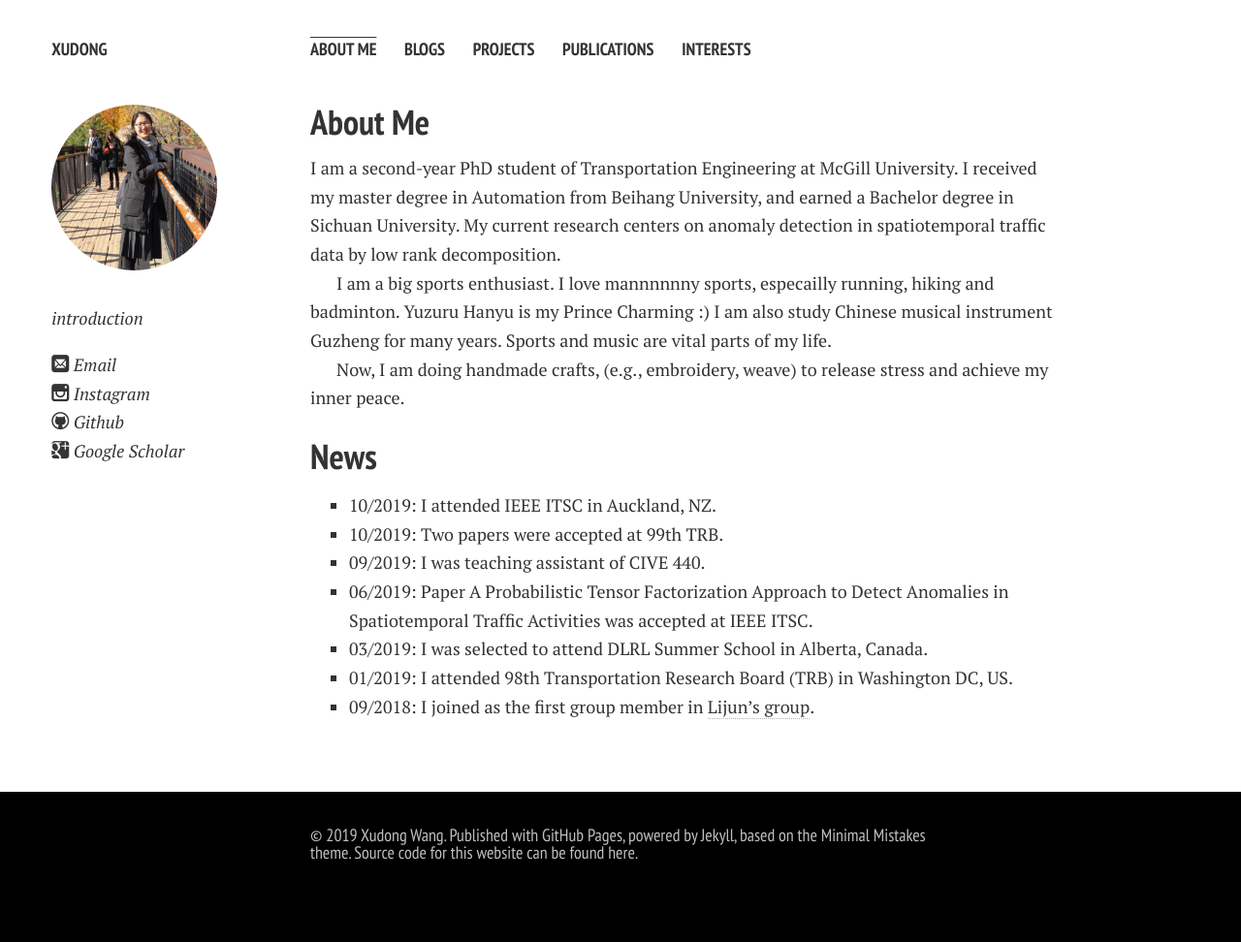
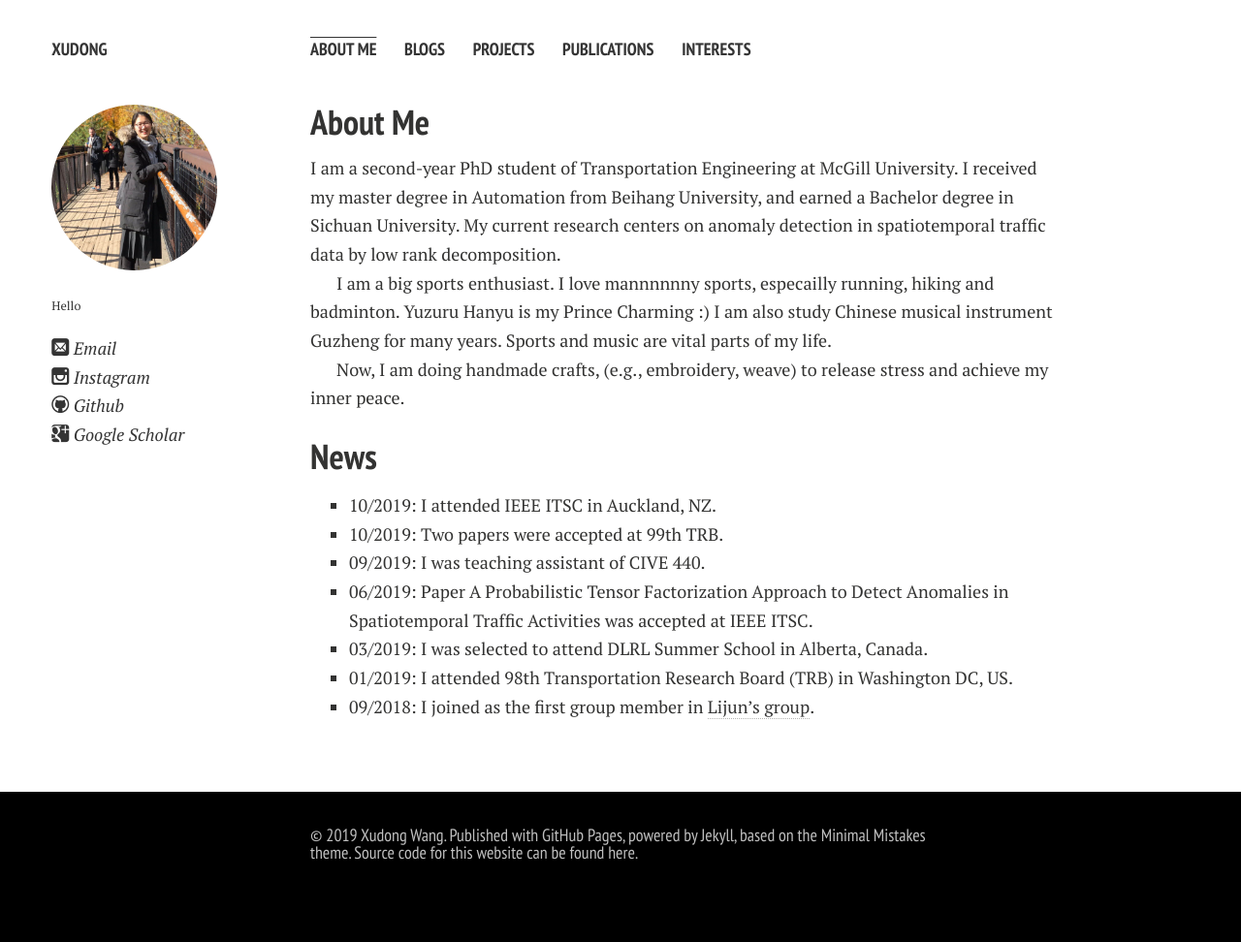
Before and after one commit to eveyuyi/Kaimaoge.github.io, a Jekyll site: the page built from index.md, in a window 1280 px wide. Shown: the whole page at 97% size. Built offline with Jekyll 4.4.1, drawn with Linux system fonts in a browser that asks for light colours; nearby versions of some CDN libraries; our own code applies the rules of GitHub Pages for plain Markdown files.

Commit message:
Update author-bio.html

```diff
--- a/_includes/author-bio.html
+++ b/_includes/author-bio.html
@@ -1,5 +1,5 @@
 <img src="{{ site.url }}/images/{{ site.owner.avatar }}" class="bio-photo" alt="{{ site.owner.name }} bio photo" width="100" height="100"></a>
-{% if site.owner.introduction %}<p style="text-indent:0;margin-top:1.5em;"><a href="./" target="_blank"><i class=""></i> introduction</a></p>{% endif %}
+{% if site.owner.introduction %}<p style="text-indent:0;margin-top:1.5em;font-style: inherit; font-size: 0.7rem;"><a href="./" target="_blank"><i class=""></i>{{ site.owner.introduction }}</a></p>{% endif %}
 <!-- <h4>{{ site.owner.name }}</h4> -->
 <p>{{ site.owner.bio }}</p>
 {% if site.owner.email %}<p style="text-indent:0;margin-top:2.5em;"><a href="mailto:{{ site.owner.email }}" target="_blank"><i class="icon-mail"></i> Email</a></p>{% endif %}
@@ -9,6 +9,6 @@
 {% if site.owner.linkedin %}<p style="text-indent:0;"><a href="http://linkedin.com/in/{{ site.owner.linkedin }}" target="_blank"><i class="icon-linkedin"></i> LinkedIn</a></p>{% endif %}
 {% if site.owner.instagram %}<p style="text-indent:0;"><a href="http://instagram.com/{{ site.owner.instagram }}" target="_blank"><i class="icon-instagram"></i> Instagram</a></p>{% endif %}
 {% if site.owner.github %}<p style="text-indent:0;"><a href="http://github.com/{{ site.owner.github }}" target="_blank"><i class="icon-github"></i> Github</a></p>{% endif %}
-{% if site.owner.google_scholar %}<p style="text-indent:0;"><a href="http://scholar.google.com/{{ site.owner.google_scholar }}" target="_blank"><i class="icon-google-plus"></i> Google Scholar</a></p>{% endif %}
+{% if site.owner.google_scholar %}<p style="text-indent:0;"><a href="https://scholar.google.com/citations?user=UNLmdv4AAAAJ&hl=en" target="_blank"><i class="icon-google-plus"></i> Google Scholar</a></p>{% endif %}
 {% if site.owner.lastfm %}<p style="text-indent:0;"><a href="http://lastfm.com/{{ site.owner.lastfm }}" target="_blank"><i class="icon-lastfm"></i> Last.fm</a></p>{% endif %}
 {% if site.owner.tumblr %}<p style="text-indent:0;"><a href="http://{{ site.owner.tumblr }}.tumblr.com" target="_blank"><i class="icon-tumblr"></i> Tumblr</a></p>{% endif %}
```
